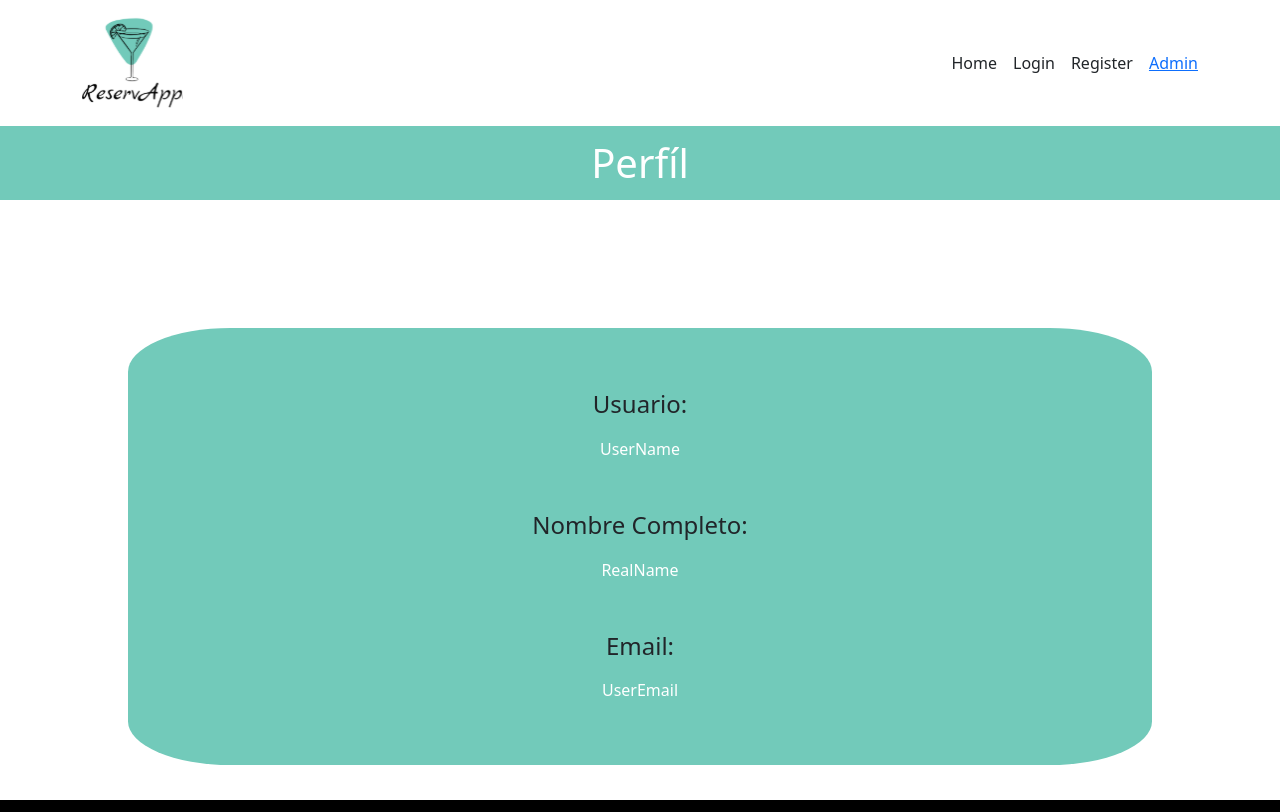
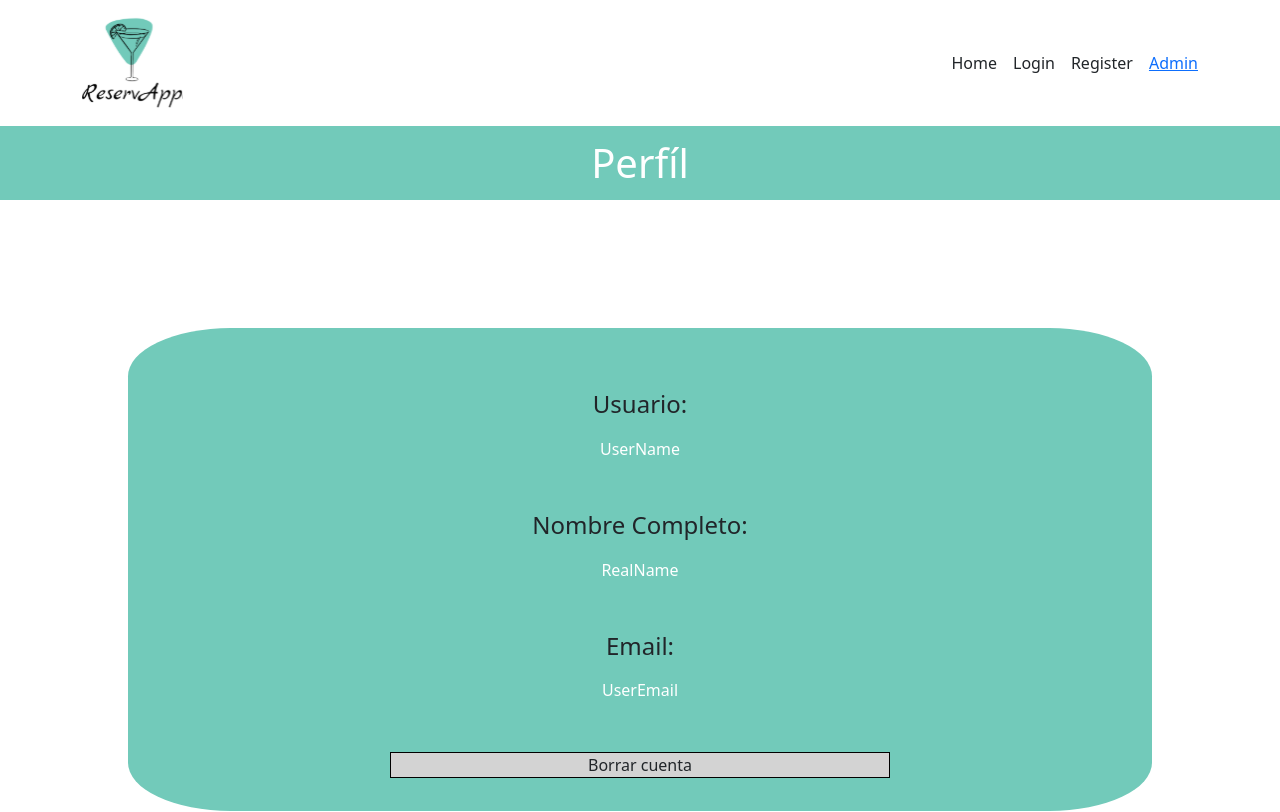
Before and after one commit to rmastudillo/KRTeam, a Vue app: page /profile in a window 1280 px wide. Shown: the top 812 px of the page. Built offline with nearby package versions, Linux system fonts and the light colour scheme.

Commit message:
agregado boton para eliminar usuario, hacer la llamada a la API

```diff
--- a/src/components/user_profile/UserProfile.vue
+++ b/src/components/user_profile/UserProfile.vue
@@ -7,6 +7,15 @@
     onMounted(() => {
         // Hacer el fetch de la info a la API
     });
+
+    const editarPerfil = () => {
+        // Hacer el fetch a la API
+    }
+
+    const borrarCuenta = () => {
+        // Hacer el fetch a la API
+    }
+
 </script>
 
 <template>
@@ -24,6 +33,11 @@
         <div class="datos">
             <h4>Email:</h4>
             <p> {{email}}   </p>
+        </div>
+        <div id="botones">
+            <!-- Se dejó un botón de editar perfíl por si se usa en el futuro -->
+            <button class="hidden" @click="editarPerfil">Editar perfíl</button>
+            <button @click="borrarCuenta">Borrar cuenta</button>
         </div>
       </div>
     </div>
@@ -59,4 +73,26 @@
 .datos {
     margin: 5%;
 }
+
+#botones {
+    display: flex;
+    flex-direction: column;
+    justify-content: center;
+}
+
+#botones button{
+    margin-bottom: 2%;
+    border-style: solid;
+    border-width: 1px;
+    background-color: lightgray;
+    border-color: black;
+    width: 50%;
+    margin-left: auto;
+    margin-right: auto;
+    @media screen(lg) {
+        width: 25%;
+        ;
+    }
+}
+
 </style>
```
